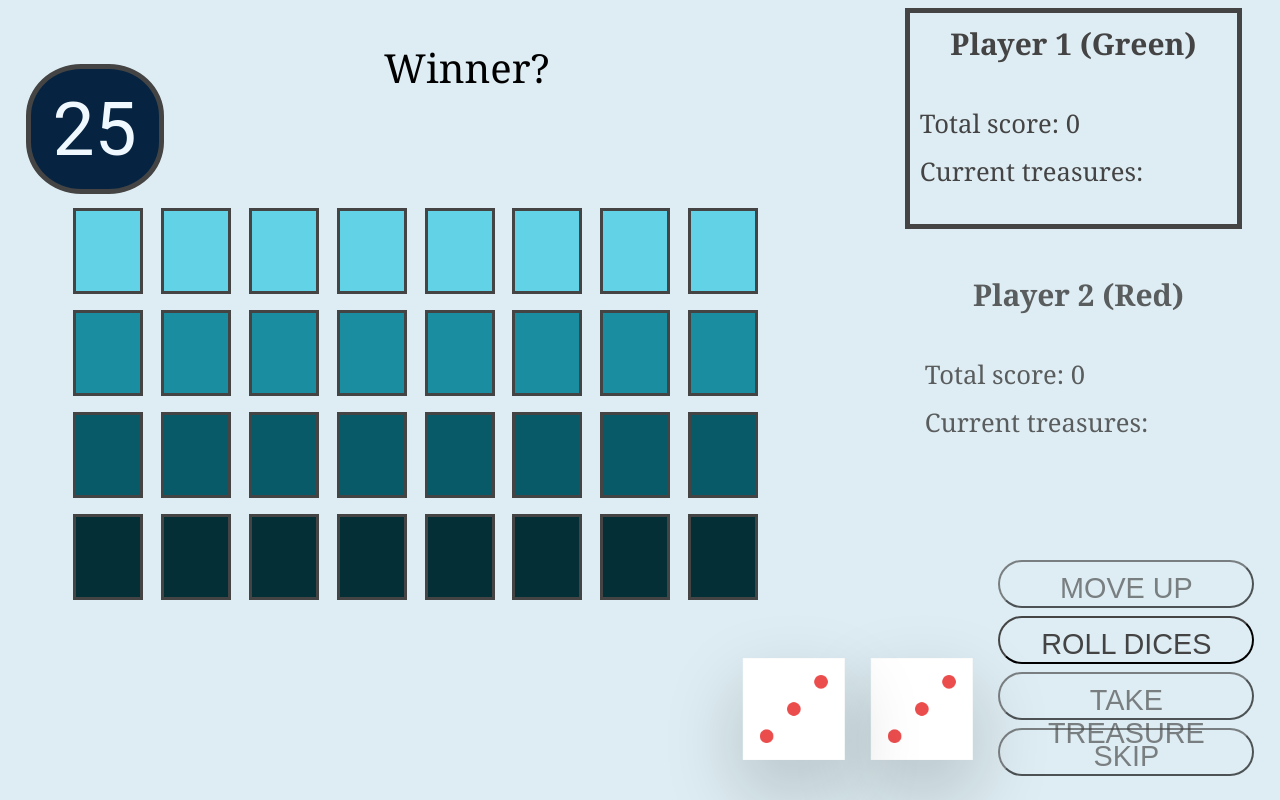
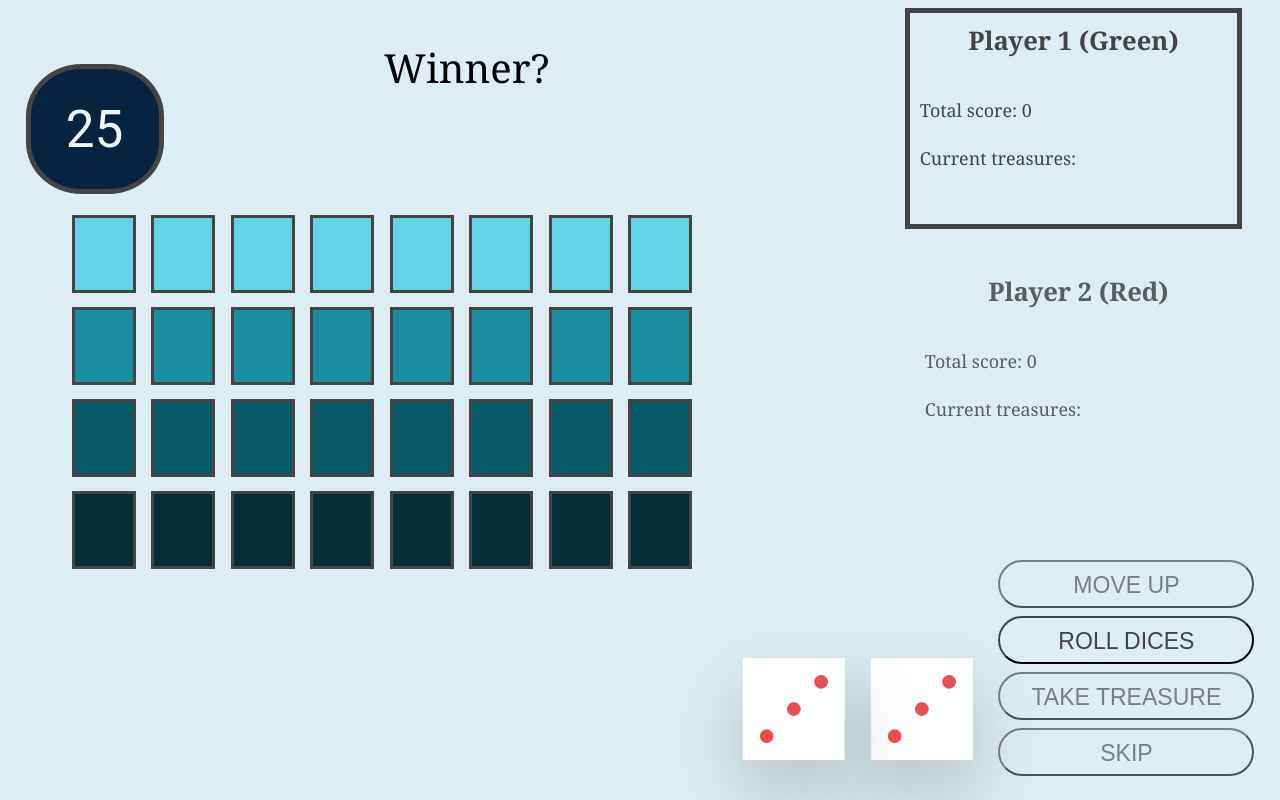
Before and after one commit to Nailgy/Deep_sea_game, a website: page index.html in a window 1280 px wide. Drawn offline with Linux system fonts and the light colour scheme.

Commit message:
Optimize width and height of elements

```diff
--- a/index.html
+++ b/index.html
@@ -30,8 +30,8 @@
     <div class="text-block">
       <p class="label">Total score:</p>
       <p class="total-score" id="total--1">0</p>
-    </div class="text-block">
-    <div>
+    </div>
+    <div class="text-block">
       <p class="label">Current treasures:</p>
       <p class="treasures" id="treasures--1"></p>
     </div>
--- a/style.css
+++ b/style.css
@@ -18,26 +18,26 @@ body {
 }
 
 #oxygen {
-  font-size: 75px;
+  font-size: 4vw;
   font-family: Roboto;
   color: aliceblue;
 }
 
 #game--field {
   position: absolute;
-  width: 60%;
+  width: 54%;
   height: 54%;
   left: 5%;
-  top: 25%;
+  top: 26%;
 
 }
 
 .tile {
   border: solid #444;
-  width: 5vw;
-  height: 10vh;
+  width: 4.5vw;
+  height: 9vh;
   float: left;
-  margin: 1vh 0.7vw;
+  margin: calc(1vh - 1px) calc(0.7vw - 1px);
   display: flex;
   align-items: center;
   justify-content: center;
@@ -114,10 +114,12 @@ body {
   height: 30%;
   margin: 0%;
   text-align: center;
+  font-size: 2vw;
 }
 
 .text-block {
   height: 25%;
+  font-size: 1.4vw;
 }
 
 .label {
@@ -140,7 +142,7 @@ body {
   color: #444;
   background: none;
   border-color:#444;
-  font-size: 1.8rem;
+  font-size: 1.8vw;
   text-transform: uppercase;
   cursor: pointer;
   padding: 10px;
```
